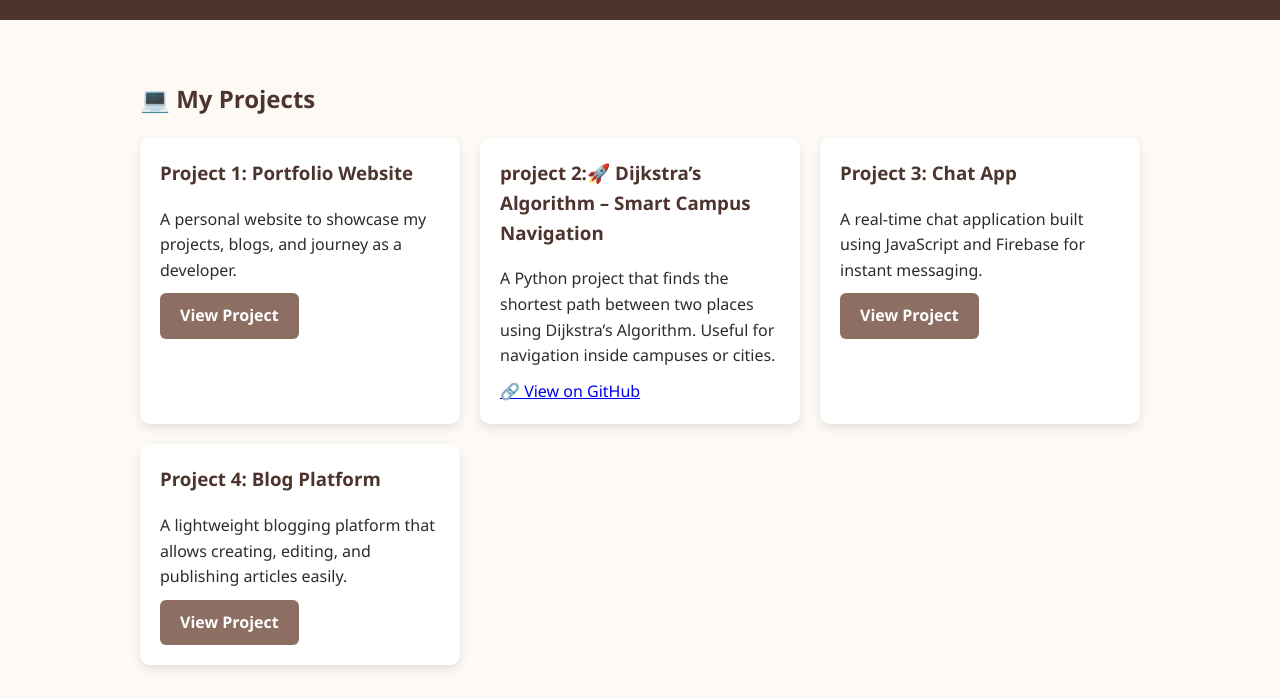
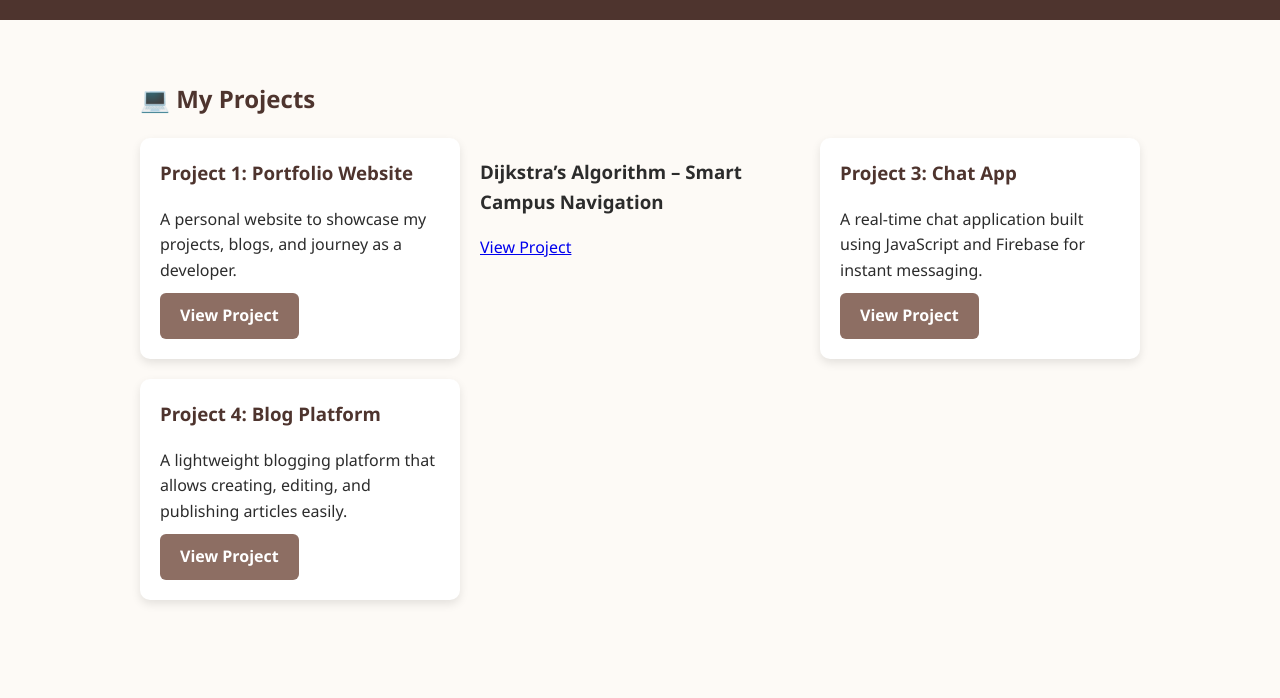
Before and after one commit to PawarSakshi777/PawarSakshi777.github.io, a plain HTML site: page projects.html in a window 1280 px wide. Shown: the part 102-800 px from the top of the page. Drawn offline with Linux system fonts and the light colour scheme.

Commit message:
Update projects.html

```diff
--- a/projects.html
+++ b/projects.html
@@ -130,11 +130,9 @@
           <p>A personal website to showcase my projects, blogs, and journey as a developer.</p>
           <a href="https://pawarsakshi777.github.io/" class="button">View Project</a>
         </div>
-<div class="project-card">
-  <h3>project 2:🚀 Dijkstra’s Algorithm – Smart Campus Navigation</h3>
-  <p>A Python project that finds the shortest path between two places using Dijkstra’s Algorithm.
-     Useful for navigation inside campuses or cities.</p>
-  <a href="https://github.com/PawarSakshi777/Dijkstras-campus-navigation" target="_blank">🔗 View on GitHub</a>
+<div class="project">
+  <h3>Dijkstra’s Algorithm – Smart Campus Navigation</h3>
+  <a href="dijkstra.html">View Project</a>
 </div>
         <div class="project-card">
           <h3>Project 3: Chat App</h3>
```
